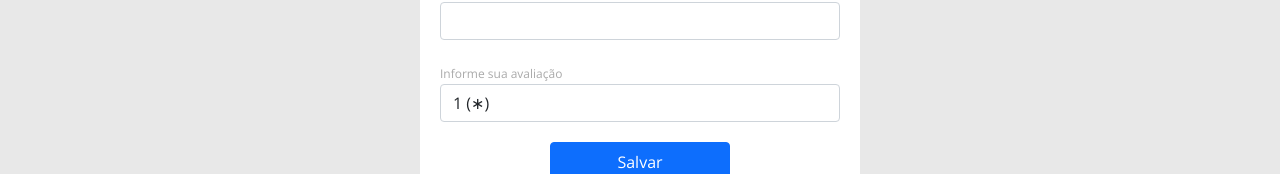
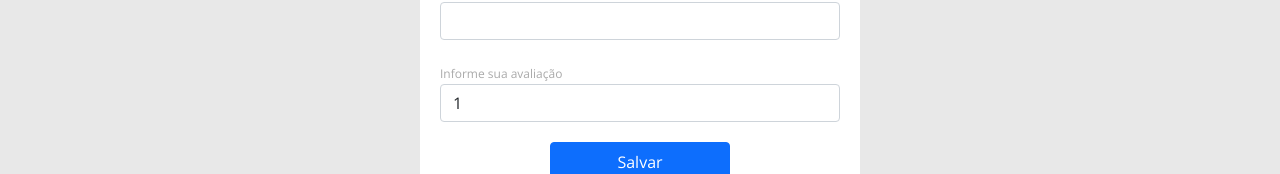
Before and after one commit to gabriellbezerra/DSmovie-Spring-React-, a React (Create React App) app in the folder frontend/: page /form/1 in a window 1280 px wide. Shown: the part 226-400 px from the top of the page. Built offline with nearby package versions, Linux system fonts and the light colour scheme; no server answers.

Commit message:
Save, useNavigate

```diff
--- a/frontend/src/components/FormCard/index.tsx
+++ b/frontend/src/components/FormCard/index.tsx
@@ -1,8 +1,9 @@
-import axios from 'axios';
+import axios, { AxiosRequestConfig } from 'axios';
 import { useEffect, useState } from 'react';
 import { Link } from 'react-router-dom';
 import { Movie } from 'types/movie';
 import { BASE_URL } from 'utils/requests';
+import { validateEmail } from 'utils/validate';
 import './styles.css'
 
 type Props = {
@@ -20,12 +21,39 @@ function FormCard( { movieId } : Props) {
             });
     }, [movieId]);
 
+    const handleSubmit = (event: React.FormEvent<HTMLFormElement>) => {
+        event.preventDefault();
+
+        const email = (event.target as any).email.value;
+        const score = (event.target as any).score.value;
+
+        if (!validateEmail(email)){
+            return;
+        }
+
+        const config: AxiosRequestConfig = {
+            baseURL: BASE_URL,
+            method: 'PUT',
+            url: '/scores',
+            data: {
+                email: email,
+                movieId: movieId,
+                score: score
+            }
+        }
+
+        axios(config).then(response => {
+            console.log(response.data)
+        });
+
+    }
+
   return (
     <div className="dsmovie-form-container">
       <img className="dsmovie-movie-card-image" src={movie?.image} alt={movie?.title} />
       <div className="dsmovie-card-bottom-container">
         <h3>{movie?.title}</h3>
-        <form className="dsmovie-form">
+        <form className="dsmovie-form" onSubmit={handleSubmit}>
           <div className="form-group dsmovie-form-group">
             <label htmlFor="email">Informe seu email</label>
             <input type="email" className="form-control" id="email" />
@@ -33,11 +61,11 @@ function FormCard( { movieId } : Props) {
           <div className="form-group dsmovie-form-group">
             <label htmlFor="score">Informe sua avaliação</label>
             <select className="form-control" id="score">
-              <option>1 (∗)</option>
-              <option>2 (∗∗)</option>
-              <option>3 (∗∗∗)</option>
-              <option>4 (∗∗∗∗)</option>
-              <option>5 (∗∗∗∗∗)</option>
+              <option>1</option>
+              <option>2</option>
+              <option>3</option>
+              <option>4</option>
+              <option>5</option>
             </select>
           </div>
           <div className="dsmovie-form-btn-container">
--- /dev/null
+++ b/frontend/src/utils/validate.ts
@@ -0,0 +1,8 @@
+// https://stackoverflow.com/questions/46155/whats-the-best-way-to-validate-an-email-address-in-javascript
+export function validateEmail(email: any) {
+    return String(email)
+      .toLowerCase()
+      .match(
+        /^(([^<>()[\]\\.,;:\s@"]+(\.[^<>()[\]\\.,;:\s@"]+)*)|(".+"))@((\[[0-9]{1,3}\.[0-9]{1,3}\.[0-9]{1,3}\.[0-9]{1,3}\])|(([a-zA-Z\-0-9]+\.)+[a-zA-Z]{2,}))$/
+      );
+  }
```
